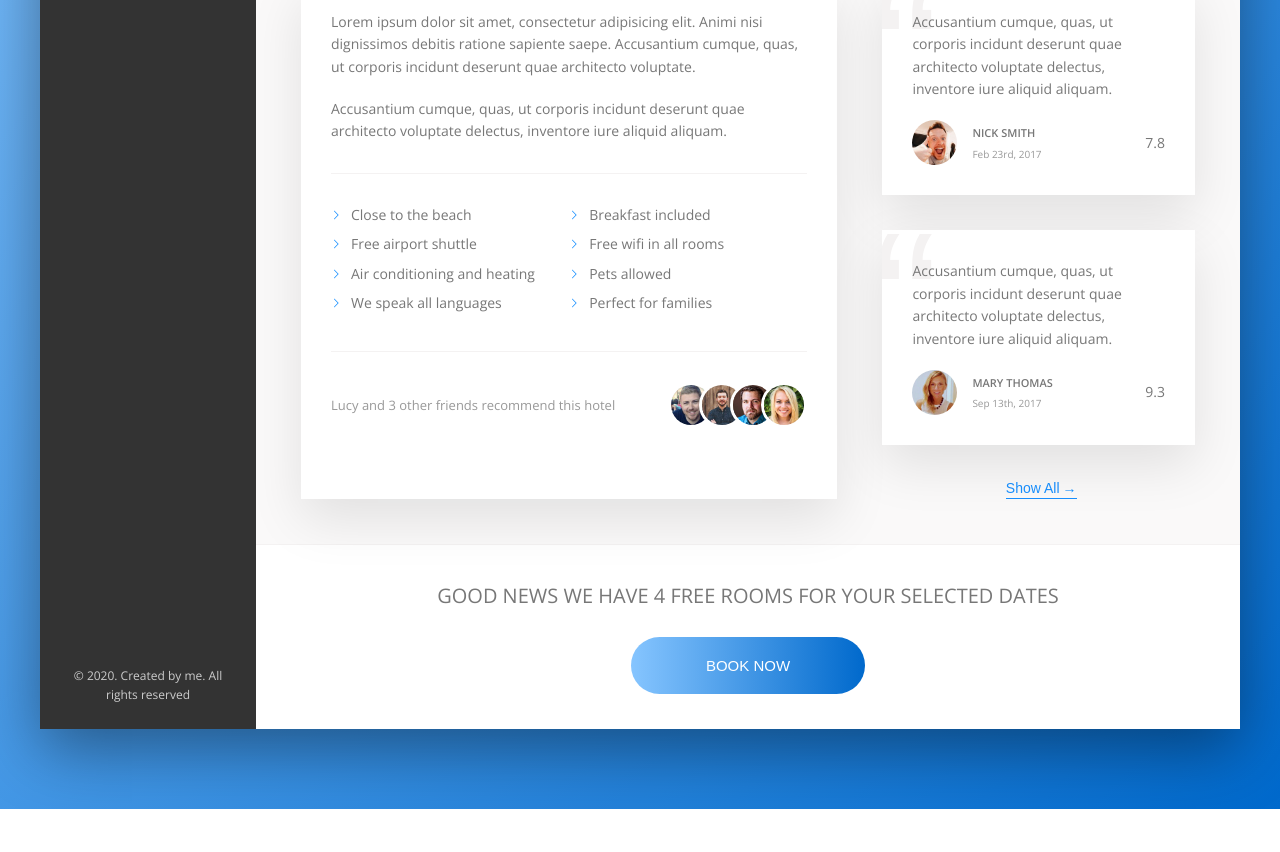
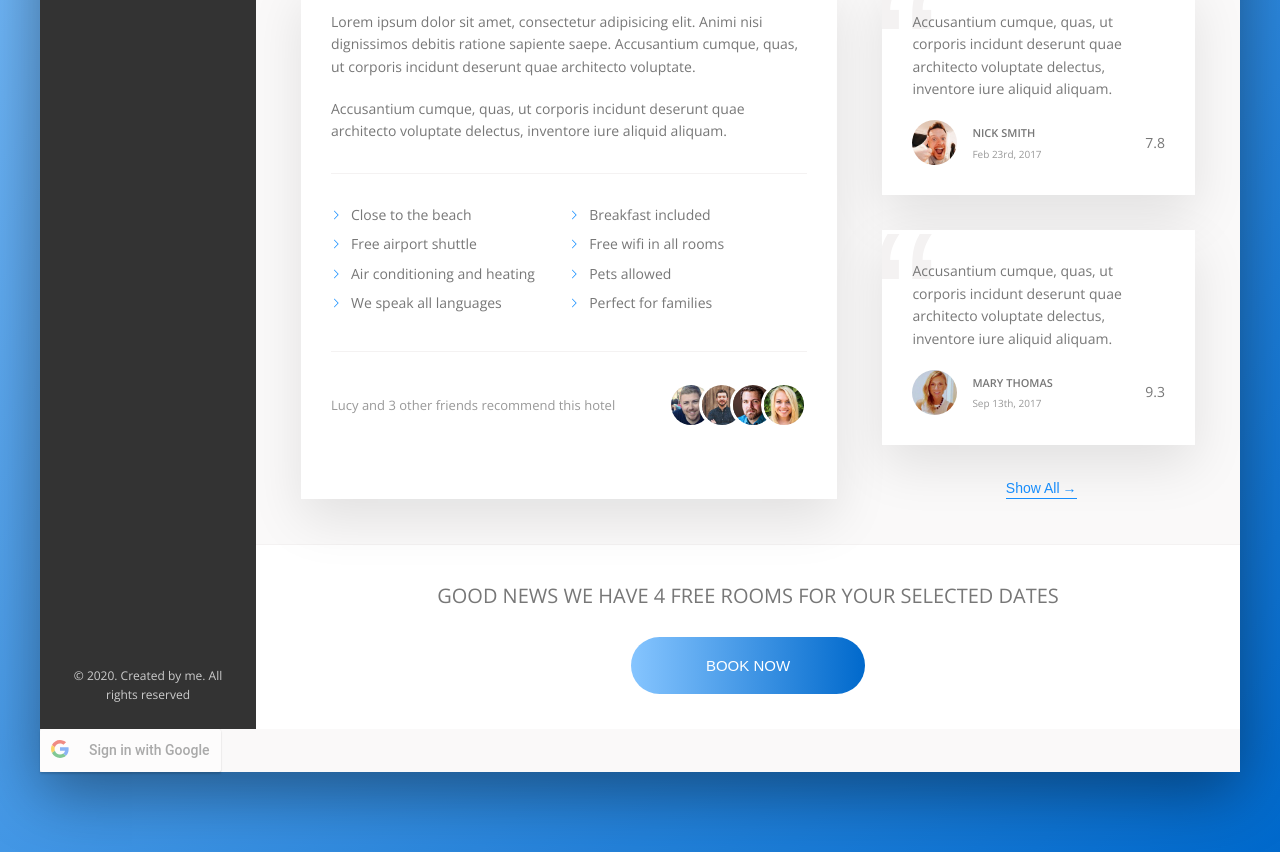
Before and after one commit to JorgeLoredo-1852/NetlifyTest, a React (Create React App) app: page / in a window 1280 px wide. Shown: the part 478-1330 px from the top of the page. Before the commit the page ends 1287 px from the top, so only its background shows below. Built offline with nearby package versions, Linux system fonts and the light colour scheme.

Commit message:
google login

```diff
--- a/package.json
+++ b/package.json
@@ -8,6 +8,7 @@
     "@testing-library/user-event": "^12.6.0",
     "react": "^17.0.1",
     "react-dom": "^17.0.1",
+    "react-google-login": "^5.2.2",
     "react-scripts": "4.0.1",
     "web-vitals": "^0.2.4"
   },
--- a/src/components/App/App.js
+++ b/src/components/App/App.js
@@ -1,21 +1,27 @@
-import React from 'react';
-import '../../global-style/_base.scss';
-import './_App.scss';
+import React from "react";
+import "../../global-style/_base.scss";
+import "./_App.scss";
 
-import Header from '../Header/Header';
-import SideBar from '../SideBar/SideBar';
-import Hotel from '../Hotel/Hotel';
+import Header from "../Header/Header";
+import SideBar from "../SideBar/SideBar";
+import Hotel from "../Hotel/Hotel";
+import { GoogleLogin } from "react-google-login";
 
 const App = () => {
-    return(
-        <div className="container">
-            <Header/>
-            <div className = "content">
-                <SideBar/>
-                <Hotel/>
-            </div>
-        </div>
-    );
+  return (
+    <div className="container">
+      <Header />
+      <div className="content">
+        <SideBar />
+        <Hotel />
+      </div>
+      <GoogleLogin
+        clientId="573398896027-s2gkdto402okk0v9ie2sp7u97oh7nekj.apps.googleusercontent.com"
+        onSuccess={() => console.log("YOU ENTERED")}
+        onFailure={() => console.log("failure")}
+      />
+    </div>
+  );
 };
 
 export default App;
```
Also changed, not shown: 1 other file (tests, documents, lock files or other folders).
